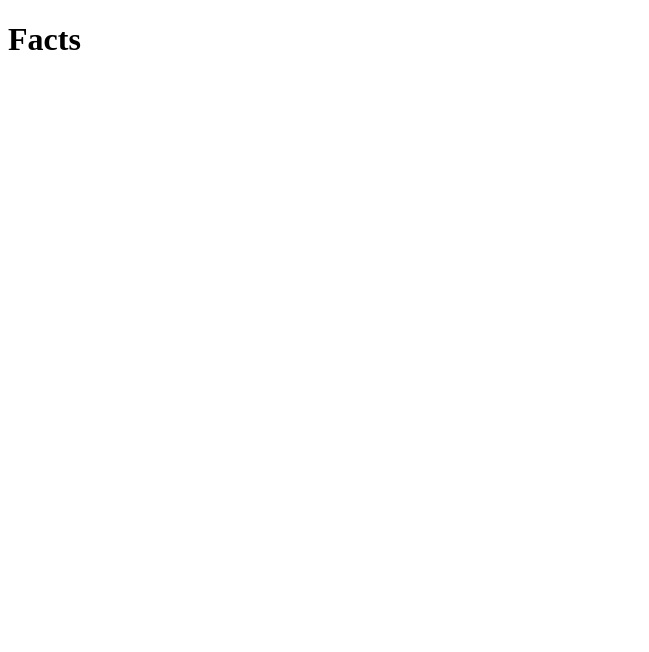
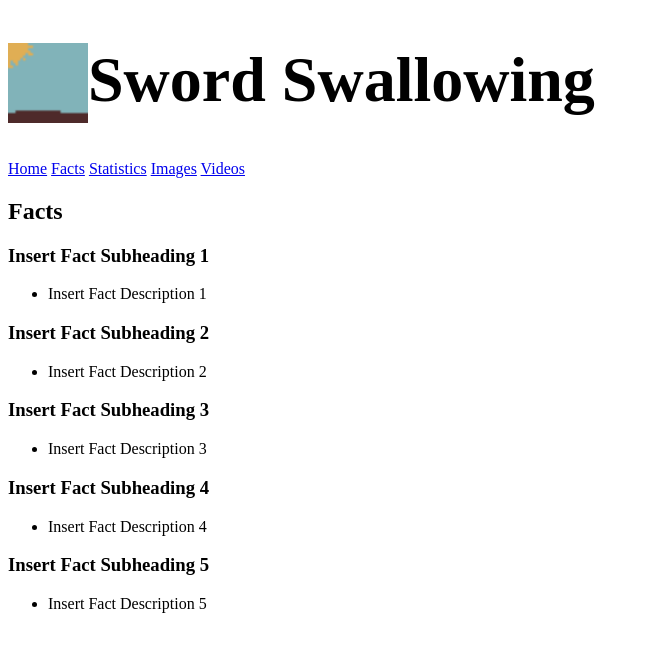
Before and after one commit to Ecow101/Sword-Swallowing-Website, a plain HTML site: page Facts.html in a window 1280 px wide. Shown: the whole page, without its empty margins (0-649 px from the left). Drawn offline with Linux system fonts and the light colour scheme.

Commit message:
Added Pages, Layout For Facts Page, Changed Titles

```diff
--- a/Facts.html
+++ b/Facts.html
@@ -2,9 +2,50 @@
 <html lang="en">
     <head>
         <meta charset="UTF-8" />
-        <title>Title</title>
+        <title>Sword Swallowing - Facts</title>
     </head>
     <body>
-        <h1>Facts</h1>
+        <img src="Growing Sunflower.gif" alt="Growing Sunflower" style="float:left;width:80px;height:80px;">
+        <h1 style="text-align:left;font-size:400%;"> Sword Swallowing </h1>
+
+        <a href="index.html">Home</a>
+        <a href="Facts.html">Facts</a>
+        <a href="Statistics.html">Statistics</a>
+        <a href="Images.html">Images</a>
+        <a href="Videos.html">Videos</a>
+        <h2>Facts</h2>
+
+        <h3>Insert Fact Subheading 1</h3>
+        <ul>
+            <li>Insert Fact Description 1</li>
+        </ul>
+
+        <h3>Insert Fact Subheading 2</h3>
+        <ul>
+            <li>Insert Fact Description 2</li>
+        </ul>
+
+        <h3>Insert Fact Subheading 3</h3>
+        <ul>
+            <li>Insert Fact Description 3</li>
+        </ul>
+
+        <h3>Insert Fact Subheading 4</h3>
+        <ul>
+            <li>Insert Fact Description 4</li>
+        </ul>
+
+        <h3>Insert Fact Subheading 5</h3>
+        <ul>
+            <li>Insert Fact Description 5</li>
+        </ul>
+
+
+        <form>
+
+        </form>
+
+
+
     </body>
 </html>
```
Also changed, not shown: Images.html (added, +18 -0 lines), Statistics.html (added, +19 -0 lines), Videos.html (added, +18 -0 lines), index.html (+8 -2 lines).
